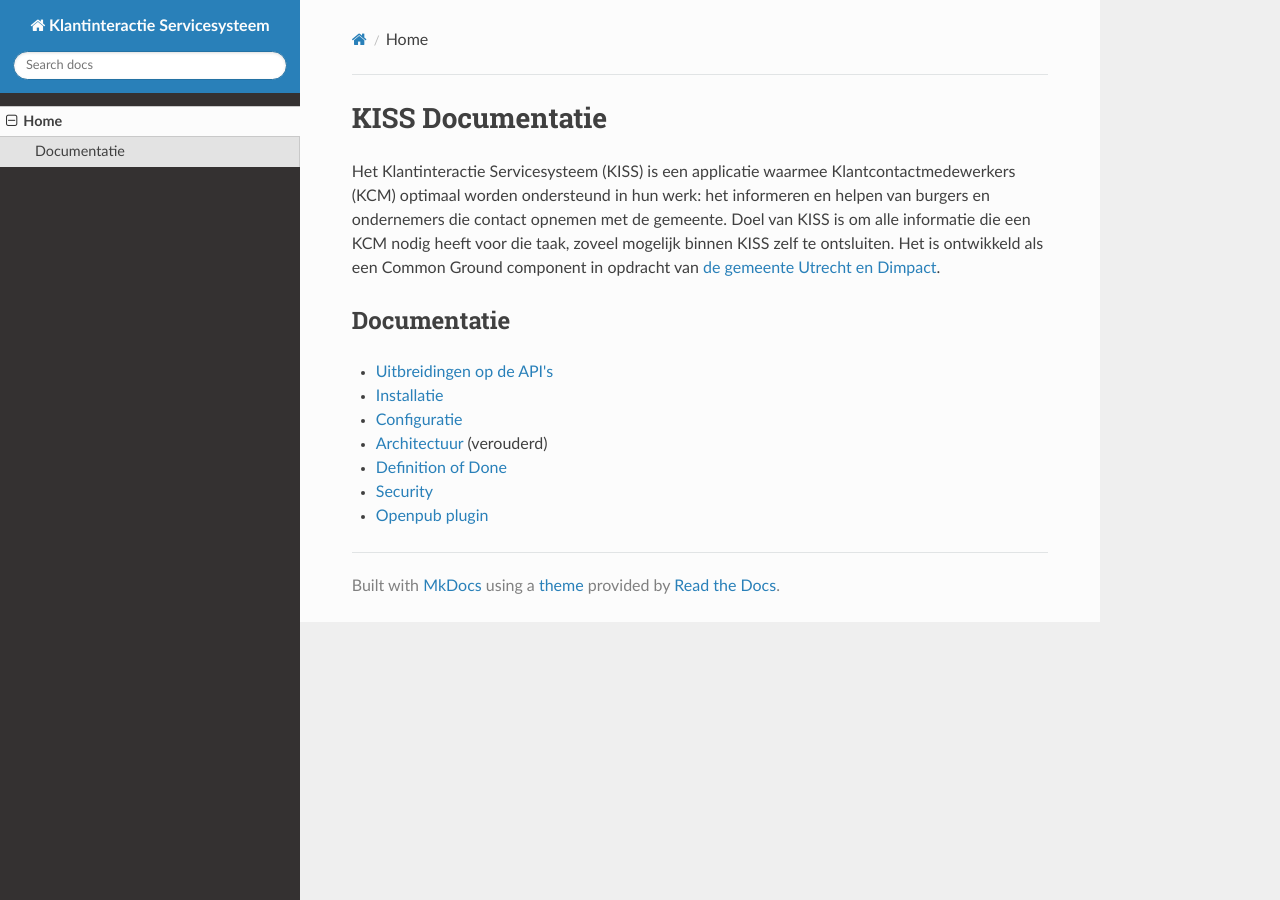
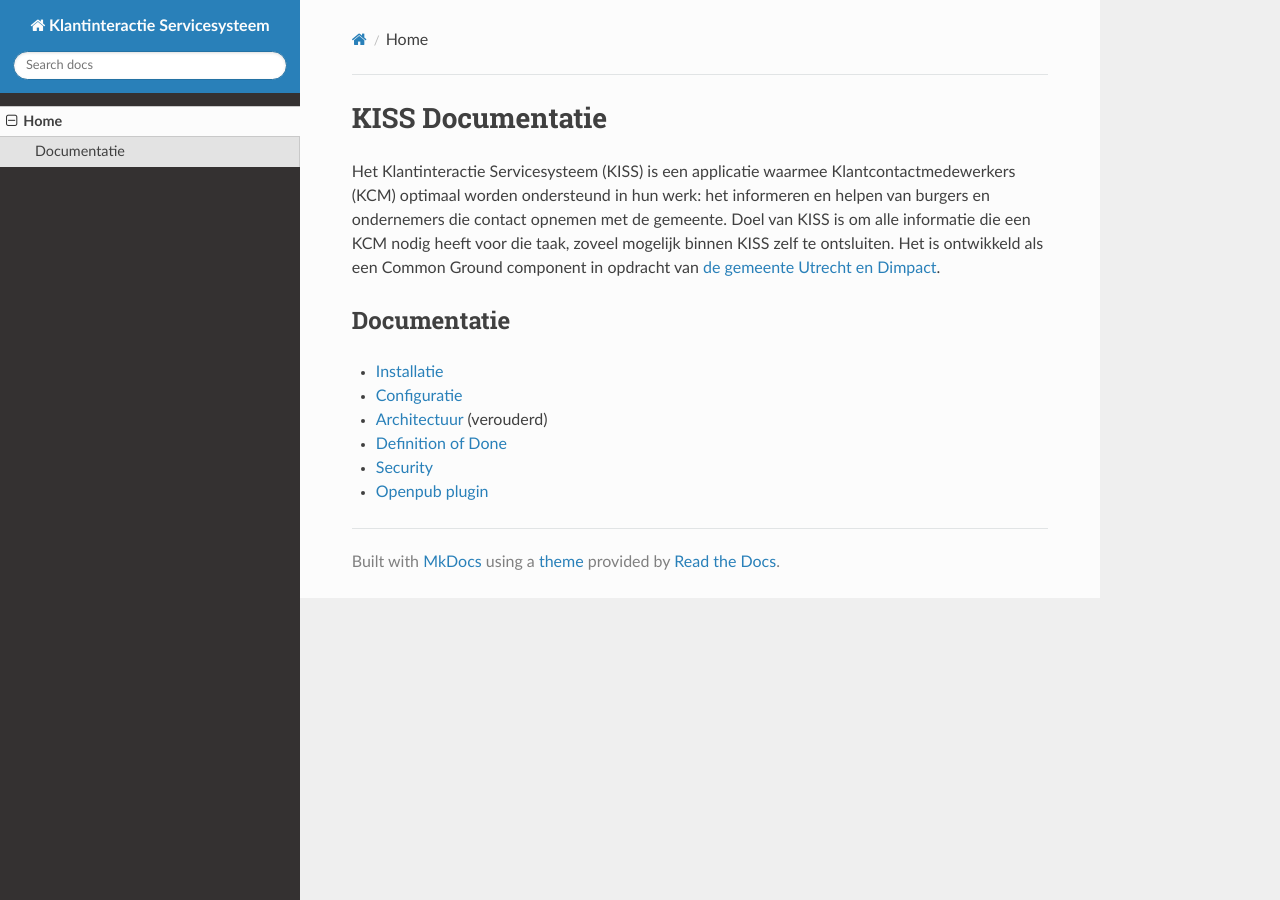
Before and after one commit to Klantinteractie-Servicesysteem/.github, an MkDocs documentation site: the page built from docs/index.md, in a window 1280 px wide. Built offline with MkDocs 1.6.1, drawn with Linux system fonts in a browser that asks for light colours; nearby versions of some CDN libraries.

Commit message:
Update index.md
Verwijzing naar Uitbreidingen op de API's verwijderd. Deze is nog wel in tezien in Olddocs

```diff
--- a/docs/index.md
+++ b/docs/index.md
@@ -3,7 +3,6 @@
 
 ## Documentatie
 
-- [Uitbreidingen op de API's](UITBREIDING-APIS.md)
 - [Installatie](INSTALLATION.md)
 - [Configuratie](CONFIGURATIE.md)
 - [Architectuur](Architectuur.md) (verouderd)
```
